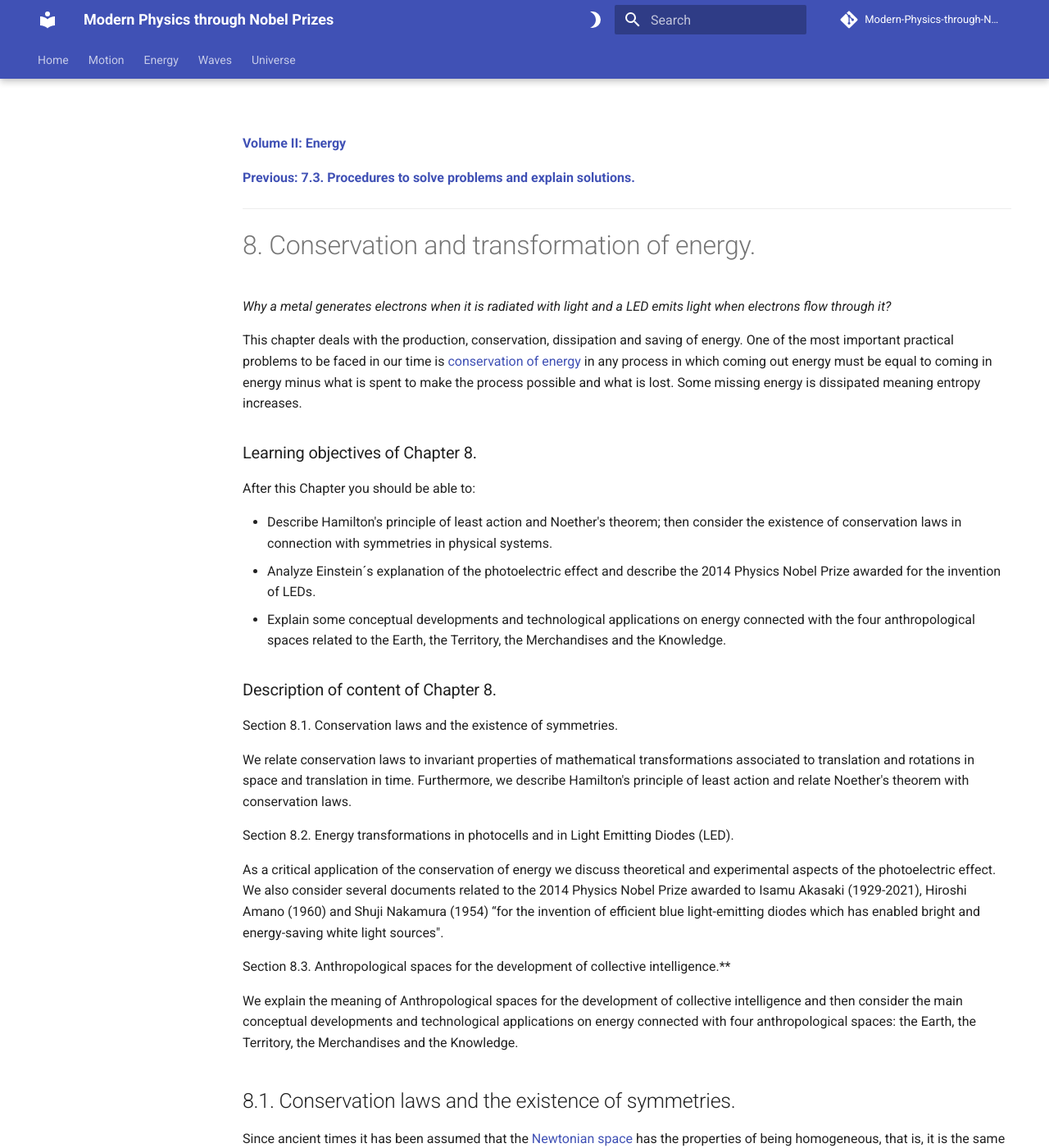
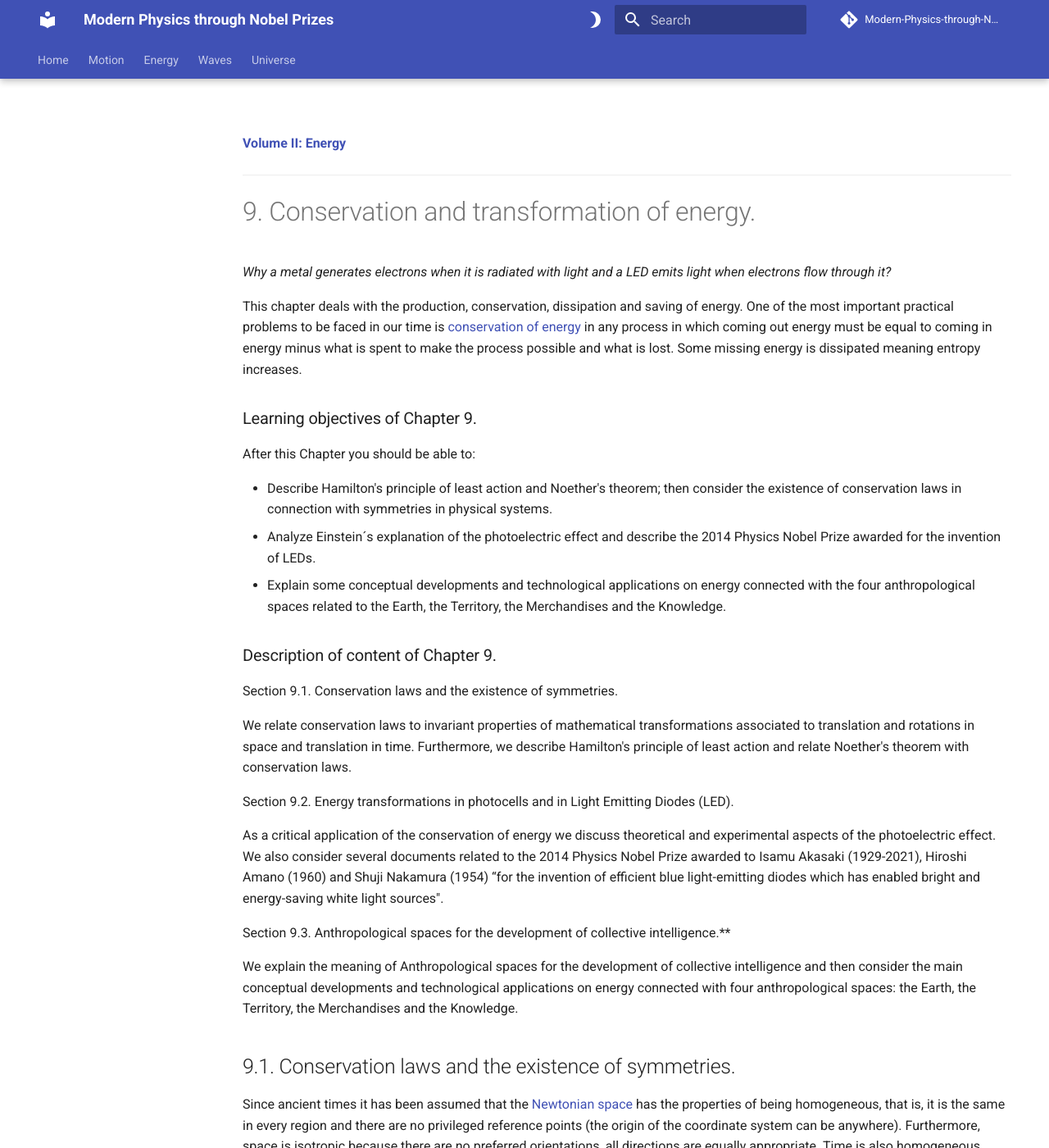
Before and after one commit to modphysnobel/modphysnobel.github.io, an MkDocs documentation site: the page built from docs/vol-II/vol-II-chap-9-sect-1.md, in a window 1280 px wide and 1400 px high. Shown: the whole window at 82% size. Built offline with MkDocs 1.6.1 and Material for MkDocs 9.7.7, drawn with Linux system fonts in a browser that asks for light colours; some web fonts are replaced; comment, search, counter and statistics services are not loaded; some of the changed text lies outside the part shown.

Commit message:
Update vol-II-chap-9-sect-1.md

```diff
--- a/docs/vol-II/vol-II-chap-9-sect-1.md
+++ b/docs/vol-II/vol-II-chap-9-sect-1.md
@@ -1,18 +1,16 @@
 
 [**Volume II: Energy**](./volume-II.md)
 
-[**Previous: 7.3. Procedures to solve problems and explain solutions.**](./vol-II-chap-7-sect-3.md)
-
 ***
 
-# 8. Conservation and transformation of energy.
+# 9. Conservation and transformation of energy.
 
 
 *Why a metal generates electrons when it is radiated with light and a LED emits light when electrons flow through it?*
 
 This chapter deals with the production, conservation, dissipation and saving of energy. One of the most important practical problems to be faced in our time is [conservation of energy](https://en.wikipedia.org/wiki/Conservation_of_energy) in any process in which coming out energy must be equal to coming in energy minus what is spent to make the process possible and what is lost. Some missing energy is dissipated  meaning entropy increases.
 
-### Learning objectives of Chapter 8.
+### Learning objectives of Chapter 9.
 
 After this Chapter you should be able to:
 
@@ -20,21 +18,21 @@ After this Chapter you should be able to:
 - Analyze Einstein´s explanation of the photoelectric effect and describe the 2014 Physics Nobel Prize awarded for the invention of LEDs.
 - Explain some conceptual developments and technological applications on energy connected with the four anthropological spaces related to the Earth, the Territory, the Merchandises and the Knowledge.
 
-### Description of content of Chapter 8.
+### Description of content of Chapter 9.
 
-Section 8.1. Conservation laws and the existence of symmetries.
+Section 9.1. Conservation laws and the existence of symmetries.
 
 We relate conservation laws to invariant properties of mathematical transformations associated to translation and rotations in space and translation in time. Furthermore, we describe Hamilton's principle of least action and relate Noether's theorem with conservation laws.
 
-Section 8.2. Energy transformations in photocells and in Light Emitting Diodes (LED).
+Section 9.2. Energy transformations in photocells and in Light Emitting Diodes (LED).
 
 As a critical application of the conservation of energy we discuss theoretical and experimental aspects of the photoelectric effect. We also consider several documents related to the 2014 Physics Nobel Prize awarded to Isamu Akasaki (1929-2021), Hiroshi Amano (1960) and Shuji Nakamura (1954) “for the invention of efficient blue light-emitting diodes which has enabled bright and energy-saving white light sources".
 
-Section 8.3. Anthropological spaces for the development of collective intelligence.**
+Section 9.3. Anthropological spaces for the development of collective intelligence.**
 
 We explain the meaning of Anthropological spaces for the development of collective intelligence and then consider the main conceptual developments and technological applications on energy connected with four anthropological spaces: the Earth, the Territory, the Merchandises and the Knowledge.
 
-## 8.1. Conservation laws and the existence of symmetries.
+## 9.1. Conservation laws and the existence of symmetries.
 
 Since ancient times it has been assumed that the [Newtonian space](https://en.wikipedia.org/wiki/Absolute_space_and_time) has the properties of being homogeneous, that is, it is the same in every region and there are no privileged reference points (the origin of the coordinate system can be anywhere). Furthermore, space is isotropic because there are no preferred orientations, all directions are equally appropriate. Time is also homogeneous, because there are no favorite moments for the description of the evolution of phenomena; every origin of time is equally valid.
 
@@ -85,5 +83,3 @@ Let's look at three application cases:
 3. The [isotropy](https://en.wikipedia.org/wiki/Isotropy) of space indicates that there are no privileged orientations, so that the system is invariant against a rotation in space, which implies that there is a law of conservation of angular momentum.
 
 ***
-
-[**Next: 8.2. Energy transformations in photocells and in Light Emitting Diodes.**](./vol-II-chap-8-sect-2.md)
```
